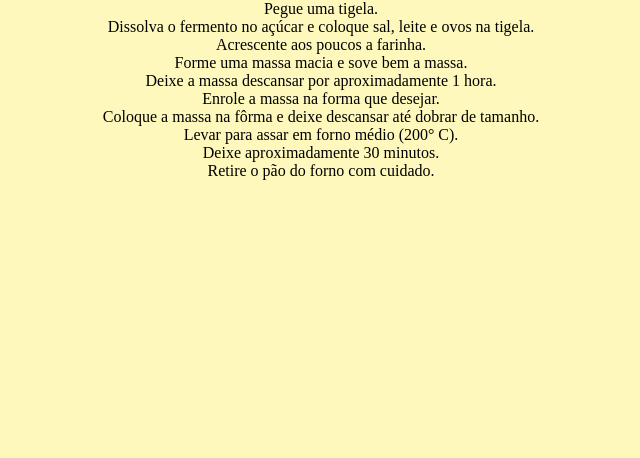
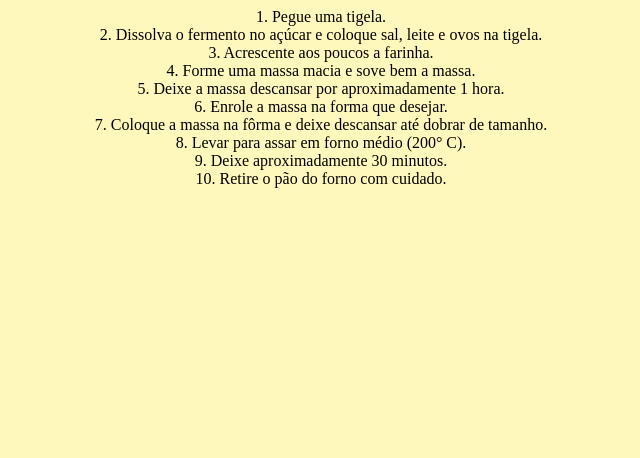
Before and after one commit to BreadDomination/Como-fazer-p-o-, a plain HTML site: page index.html in a window 1280 px wide. Shown: the part 358-816 px from the top of the page, without its empty margins (319-959 px from the left). Drawn offline with Linux system fonts and the light colour scheme.

Commit message:
index.html

```diff
--- a/index.html
+++ b/index.html
@@ -7,16 +7,17 @@
     <title>Como fazer pão?</title>
 </head>
 <body>
+        <img src="img/Bread.png">
         <h1>Como fazer pão?</h1>
-        <p1>Pegue uma tigela.</p1>
-        <p2>Dissolva o fermento no açúcar e coloque sal, leite e ovos na tigela.</p2>
-        <p3>Acrescente aos poucos a farinha.</p3>
-        <p4>Forme uma massa macia e sove bem a massa.</p4>
-        <p5>Deixe a massa descansar por aproximadamente 1 hora.</p5>
-        <p6>Enrole a massa na forma que desejar.</p6>
-        <p7>Coloque a massa na fôrma e deixe descansar até dobrar de tamanho.</p7>
-        <p8>Levar para assar em forno médio (200° C).</p8>
-        <p9>Deixe aproximadamente 30 minutos.</p9>
-        <p10>Retire o pão do forno com cuidado.</p10>
+        <p1>1. Pegue uma tigela.</p1>
+        <p2>2. Dissolva o fermento no açúcar e coloque sal, leite e ovos na tigela.</p2>
+        <p3>3. Acrescente aos poucos a farinha.</p3>
+        <p4>4. Forme uma massa macia e sove bem a massa.</p4>
+        <p5>5. Deixe a massa descansar por aproximadamente 1 hora.</p5>
+        <p6>6. Enrole a massa na forma que desejar.</p6>
+        <p7>7. Coloque a massa na fôrma e deixe descansar até dobrar de tamanho.</p7>
+        <p8>8. Levar para assar em forno médio (200° C).</p8>
+        <p9>9. Deixe aproximadamente 30 minutos.</p9>
+        <p10>10. Retire o pão do forno com cuidado.</p10>
 </body>
 </html>
```
